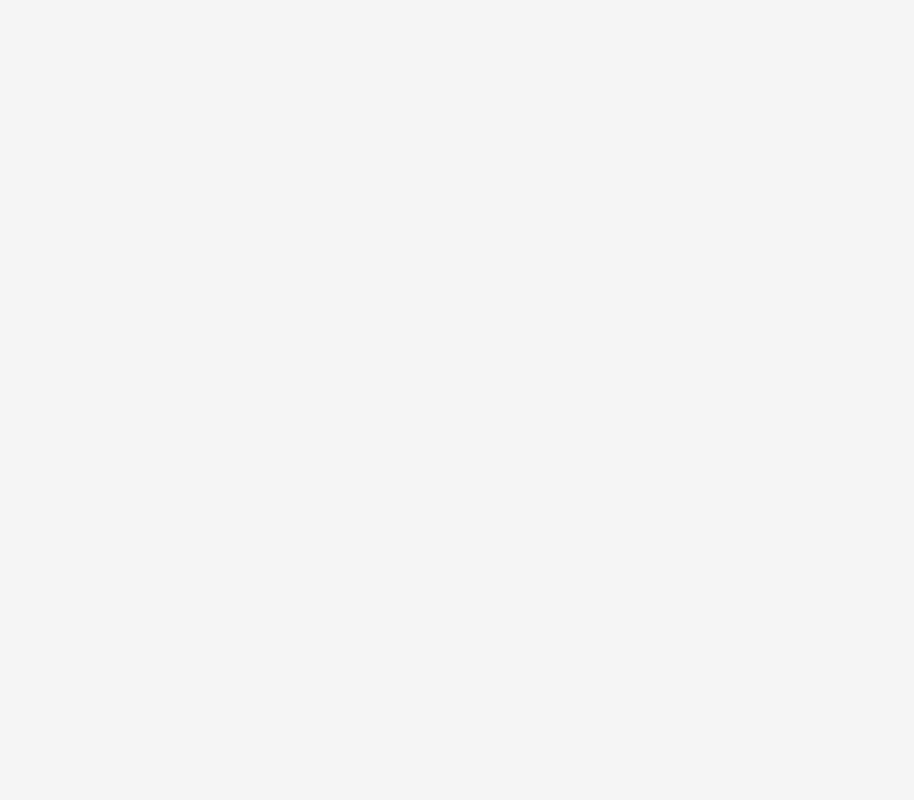
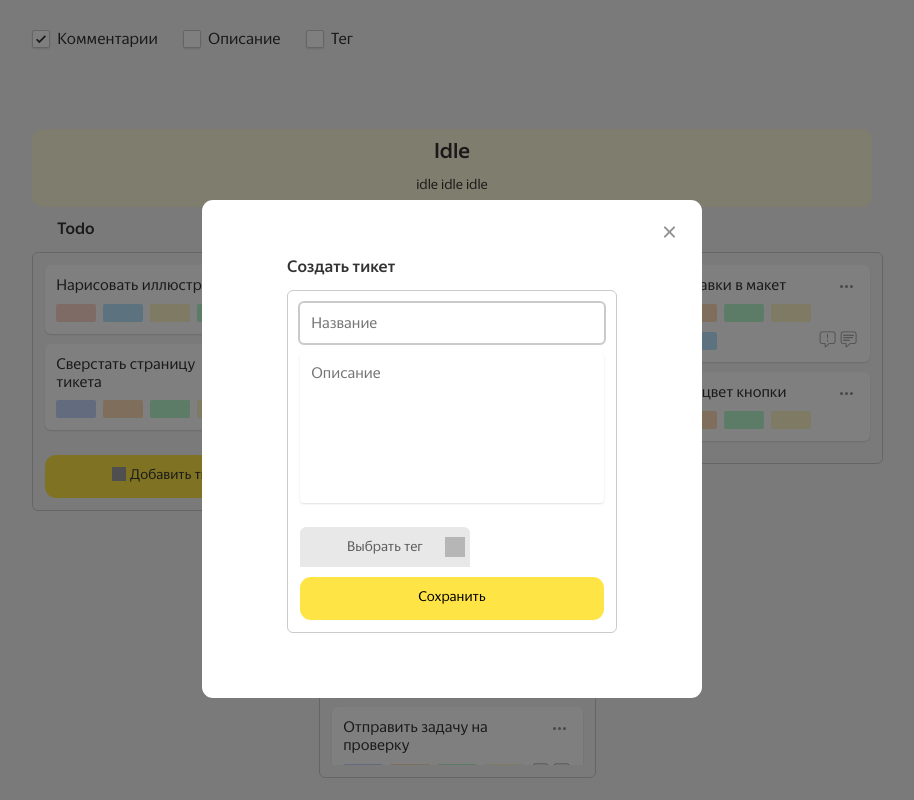
Before and after one commit to UnidentifiedRaccoon/hackathon_2022, a React (Create React App) app in the folder client/: page /create in a window 1280 px wide. Before the commit this address had no page. Shown: the whole page, without its empty margins (188-1102 px from the left). Built offline with nearby package versions, Linux system fonts and the light colour scheme; grey boxes are pictures that could not be loaded.

Commit message:
0.3.0 refactor build flow (setup new netlify build settings)

```diff
--- a/client/package.json
+++ b/client/package.json
@@ -10,7 +10,8 @@
     "react-hook-form": "7.34.0",
     "react-redux": "8.0.2",
     "react-router-dom": "6.3.0",
-    "react-scripts": "5.0.1"
+    "react-scripts": "5.0.1",
+    "web-vitals": "2.1.4"
   },
   "scripts": {
     "start": "react-scripts start",
--- a/client/src/App.js
+++ b/client/src/App.js
@@ -5,10 +5,10 @@ import TicketPage from './pages/TicketPage/TicketPage';
 
 function App() {
   return(
-    <Routes>
-      <Route path="/" element={<BoardPage />}/>
-      <Route path="/full/:id/*" element={<TicketPage />}/>
-    </Routes>
+  <Routes>
+    <Route path="*" element={<BoardPage />}/>
+    <Route path="/full/:id/*" element={<TicketPage />}/>
+  </Routes>
   );
 }
 
--- a/client/src/components/Comment/Comment.js
+++ b/client/src/components/Comment/Comment.js
@@ -2,7 +2,7 @@ import Cross from '../Ui/Cross/Cross';
 
 import styles from './Comment.module.css';
 
-const Comment = ({comment, className = '', onClickDelete}) => {
+const Comment = ({comment,  className = '', onClickDelete}) => {
   const {id, author, text} = comment;
   const onClick = () => {
     onClickDelete(id);
--- a/client/src/mocks/board-data.js
+++ b/client/src/mocks/board-data.js
@@ -73,14 +73,13 @@ const store = {
         text: 'Lorem ipsum dolor sit amet, consectetur adipiscing elit. Curabitur ante nunc, ' +
             'malesuada sed orci ut, scelerisque aliquet libero.' +
             ' Sed quis dolor varius, scelerisque dui semper, vulputate turpis. ',
+      },{
+        author: 'Петров Петр',
+        id: 2,
+        text: 'Lorem ipsum dolor sit amet, consectetur adipiscing elit. Curabitur ante nunc, ' +
+            'malesuada sed orci ut, scelerisque aliquet libero.' +
+            ' Sed quis dolor varius, scelerisque dui semper, vulputate turpis. ',
       },
-      // ,{
-      //   author: 'Петров Петр',
-      //   id: 2,
-      //   text: 'Lorem ipsum dolor sit amet, consectetur adipiscing elit. Curabitur ante nunc, ' +
-      //       'malesuada sed orci ut, scelerisque aliquet libero.' +
-      //       ' Sed quis dolor varius, scelerisque dui semper, vulputate turpis. ',
-      // },
       ],
     },
     {
```
Also changed, not shown: client/src/pages/BoardPage/Filter/Filter.js (line endings or trailing spaces), 2 other files (tests, documents, lock files or other folders).
